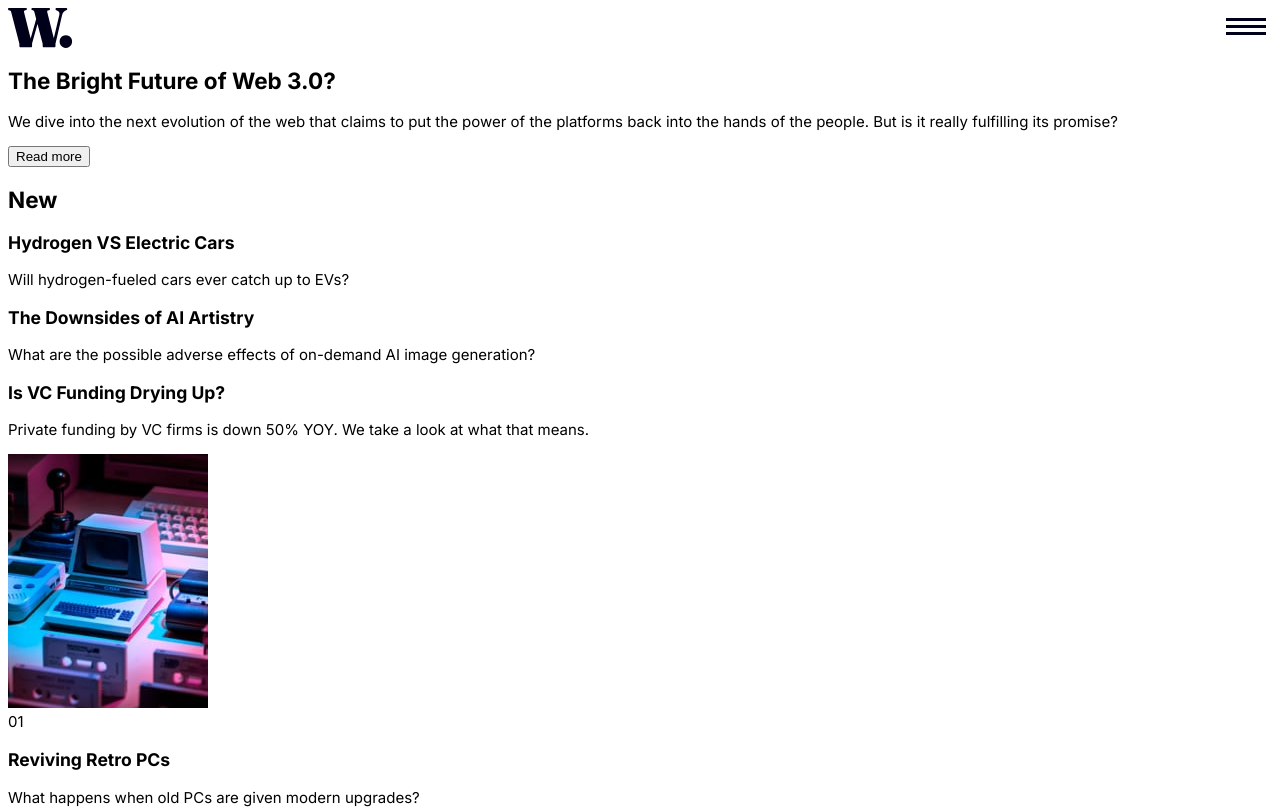
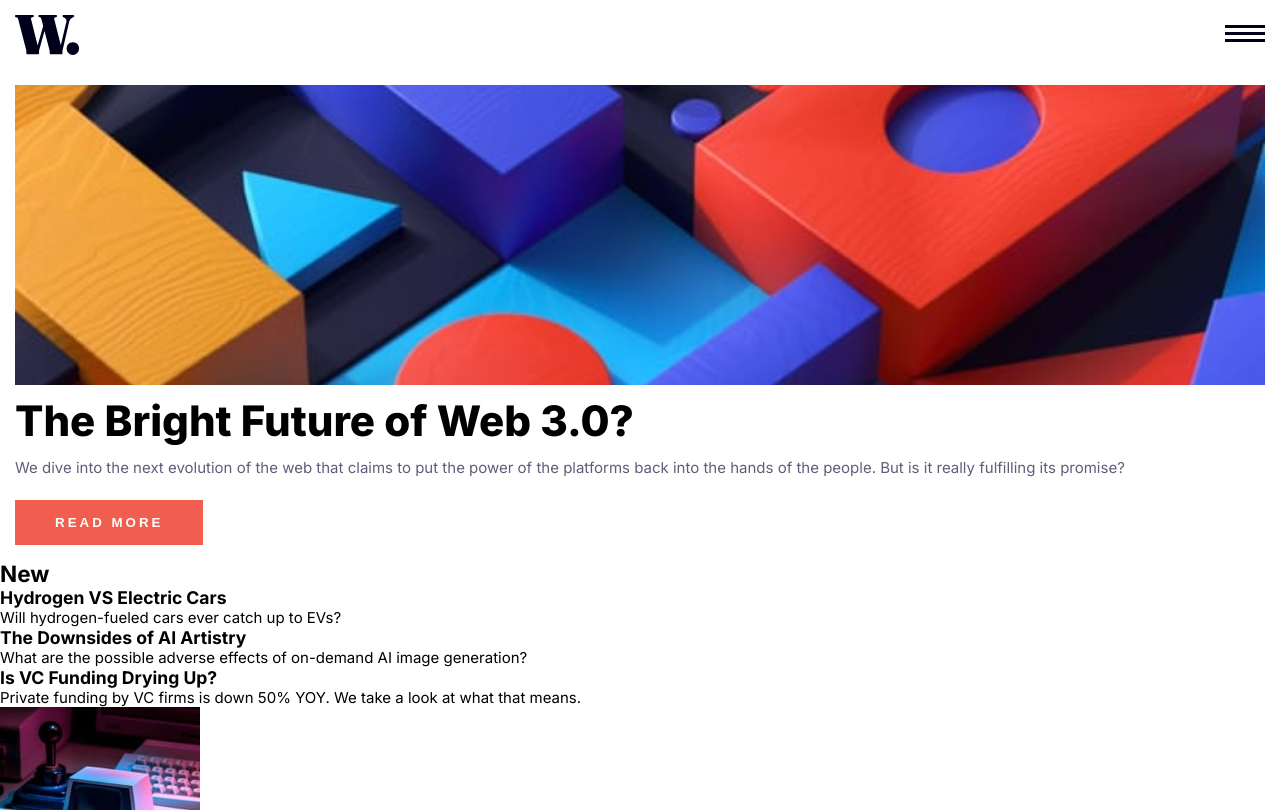
Before and after one commit to MrJouts/frontend-mentor, a website: page news-homepage-main/index.html in a window 1280 px wide. Shown: the top 810 px of the page. Drawn offline with Linux system fonts and the light colour scheme.

Commit message:
added main-topic styles

```diff
--- a/news-homepage-main/index.html
+++ b/news-homepage-main/index.html
@@ -25,20 +25,23 @@
         </ul>
       </nav>
       <button>
-        <img src="./assets/images/icon-menu.svg" alt="">
+        <img src="./assets/images/icon-menu.svg" alt="" />
       </button>
     </header>
 
     <main>
-      <section>
-        <h1>The Bright Future of Web 3.0?</h1>
+      <section id="main-topic">
+        <div class="main-bk"></div>
         <div>
-          <p>
-            We dive into the next evolution of the web that claims to put the
-            power of the platforms back into the hands of the people. But is it
-            really fulfilling its promise?
-          </p>
-          <button>Read more</button>
+          <h1>The Bright Future of Web 3.0?</h1>
+          <div>
+            <p>
+              We dive into the next evolution of the web that claims to put the
+              power of the platforms back into the hands of the people. But is
+              it really fulfilling its promise?
+            </p>
+            <button>Read more</button>
+          </div>
         </div>
       </section>
 
@@ -102,6 +105,5 @@
         >. Coded by <a href="#">Emiliano Hotes</a>.
       </div>
     </footer>
-
   </body>
 </html>
--- a/news-homepage-main/styles/_main.scss
+++ b/news-homepage-main/styles/_main.scss
@@ -1,5 +1,6 @@
 @import "colors";
 @import "fonts";
+@import "reset";
 
 body {
   font-size: 15px;
--- /dev/null
+++ b/news-homepage-main/styles/_reset.scss
@@ -0,0 +1,4 @@
+* {
+  margin: 0;
+  padding: 0;
+}
--- a/news-homepage-main/styles/components/_header.scss
+++ b/news-homepage-main/styles/components/_header.scss
@@ -2,6 +2,7 @@ header {
   display: flex;
   align-content: center;
   justify-content: space-between;
+  padding: 15px;
 
   nav {
     display: none;
--- /dev/null
+++ b/news-homepage-main/styles/sections/_main-topic.scss
@@ -0,0 +1,34 @@
+#main-topic {
+  padding: 15px;
+
+  .main-bk {
+    height: 300px;
+    width: 100%;
+    background: #fff  url("../assets/images/image-web-3-mobile.jpg") center center;
+    background-size: cover;
+    margin-bottom: 15px;
+  }
+
+  h1 {
+    font-size: 42px;
+    font-weight: 800;
+    line-height: 100%;
+    margin-bottom: 15px;
+  }
+
+  p {
+    color: $dark-rayish-blue;
+    line-height: 150%;
+    padding-bottom: 20px;
+  }
+
+  button {
+    background-color: $soft-red;
+    color: $off-white;
+    border: none;
+    padding: 15px 40px;
+    text-transform: uppercase;
+    font-weight: 800;
+    letter-spacing: 3px;
+  }
+}
--- a/news-homepage-main/styles/styles.scss
+++ b/news-homepage-main/styles/styles.scss
@@ -1,2 +1,3 @@
 @import "main";
 @import "./components/header";
+@import "./sections/main-topic"
```
Also changed, not shown: news-homepage-main/styles/components/_list.scss (deleted), news-homepage-main/styles/components/_news.scss (deleted), news-homepage-main/styles/styles.css, 1 other file.
